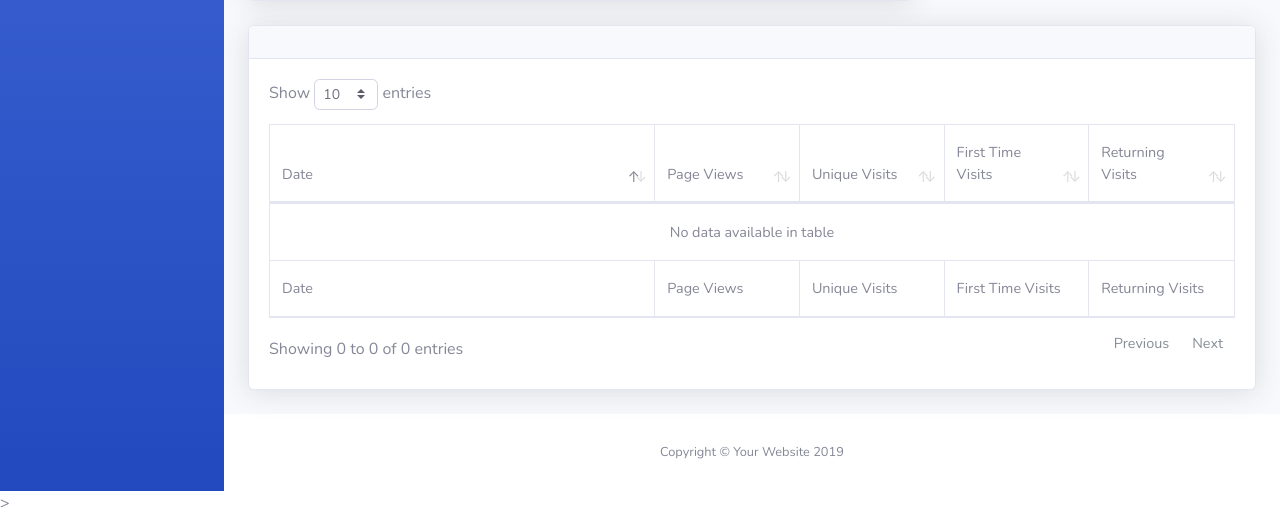
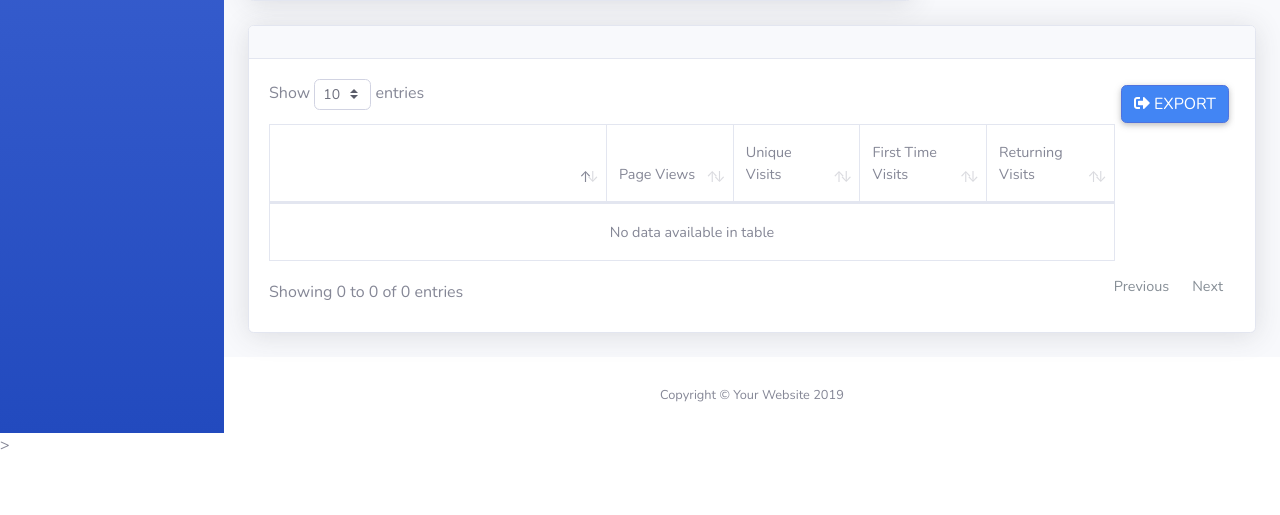
Before and after one commit to Spoken-tutorial/Spoken-Analytics-System, a Django app: template dashboard/templates/index.html in a window 1280 px wide. Shown: the part 759-1274 px from the top of the page. After the commit the page ends 1209 px from the top, so only its background shows below. Run offline with Django 3.2, Linux system fonts and the light colour scheme; the template is opened without the code that fills it: most values are stand-ins (such as "Sample title", 1, 10 or a date in 2020); parts of the project's set-up code (start-up, migrations or seed data) failed here and were passed over; some libraries are stand-ins or nearby versions.

Commit message:
add export to csv button for data table

```diff
--- a/dashboard/static/js/demo/chart-area-demo.js
+++ b/dashboard/static/js/demo/chart-area-demo.js
@@ -124,12 +124,7 @@ var graphDataTable = $('#graph-data-table').DataTable({
       ],
     columnDefs: [ { 'type': 'date', 'targets': [0],  }],
     order: [[ 0, 'asc' ]],
-    buttons: [
-        'copyHtml5',
-        'excelHtml5',
-        'csvHtml5',
-        'pdfHtml5'
-    ]
+    "lengthMenu": [[10, 25, 50, -1], [10, 25, 50, "All"]]
 });
 
 // Getting chart data from server
@@ -212,7 +207,7 @@ function fillDataToChartArrays(data) {
             })
 
             graph_data_table_array.push([
-                moment(key.fields.date).format('dddd, MMMM Do, YYYY'),
+                moment(key.fields.date).format('dddd MMMM Do YYYY'),
                 key.fields.page_views,
                 key.fields.unique_visits,
                 key.fields.first_time_visits,
@@ -919,3 +914,46 @@ function updateAverageCounters() {
     }
 
 }
+
+function downloadCSV(csv, filename) {
+    var csvFile;
+    var downloadLink;
+
+    // CSV file
+    csvFile = new Blob([csv], {type: "text/csv"});
+
+    // Download link
+    downloadLink = document.createElement("a");
+
+    // File name
+    downloadLink.download = filename;
+
+    // Create a link to the file
+    downloadLink.href = window.URL.createObjectURL(csvFile);
+
+    // Hide download link
+    downloadLink.style.display = "none";
+
+    // Add the link to DOM
+    document.body.appendChild(downloadLink);
+
+    // Click download link
+    downloadLink.click();
+}
+
+function exportTableToCSV(filename) {
+    var csv = [];
+    var rows = document.querySelectorAll("table tr");
+
+    for (var i = 0; i < rows.length; i++) {
+        var row = [], cols = rows[i].querySelectorAll("td, th");
+
+        for (var j = 0; j < cols.length; j++)
+            row.push(cols[j].innerText);
+
+        csv.push(row.join(","));
+    }
+
+    // Download CSV file
+    downloadCSV(csv.join("\n"), filename);
+}
--- a/dashboard/templates/index.html
+++ b/dashboard/templates/index.html
@@ -424,10 +424,10 @@
                       </div>
                       <div id="week-select-div" style="display: none" class="row">
                         <select id="graph-from-week" style="width: 6em; height: 25px; margin: 3px 0px 3px 3px; padding: 0px;" class="browser-default custom-select" onChange='getGraphData()'></select>
-                        <input id="graph-from-year" style="height: 25px; margin: 3px; width: 6em;" type="number" onChange='getGraphData()'>
+                        <input id="graph-from-year" style="height: 26px; margin: 2px; width: 6em;" type="number" onChange='getGraphData()'>
                         -
                         <select id="graph-to-week" style="width: 6em; height: 25px; margin: 3px 0px 3px 3px; padding: 0px;" class="browser-default custom-select" onChange='getGraphData()'></select>
-                        <input id="graph-to-year" style="height: 25px; margin: 3px 0px 0px 2px; width: 6em;" type="number" onChange='getGraphData()'>
+                        <input id="graph-to-year" style="height: 26px; margin: 2px 0px 0px 2px; width: 6em;" type="number" onChange='getGraphData()'>
                       </div>
                     </div>
                   </div>
@@ -483,25 +483,20 @@
             </div>
             <div class="card-body">
               <div class="table-responsive">
+                <button class="btn btn-primary" style="float: right" onclick="exportTableToCSV('summary.csv')">
+                  <span><i class="fas fa-sign-out-alt"></i></span>
+                 Export
+                </button>
                 <table class="table table-bordered display" id="graph-data-table" width="100%" cellspacing="0">
                   <thead>
                     <tr>
-                      <th>Date</th>
+                      <th></th>
                       <th>Page Views</th>
                       <th>Unique Visits</th>
                       <th>First Time Visits</th>
                       <th>Returning Visits</th>
                     </tr>
                   </thead>
-                  <tfoot>
-                    <tr>
-                      <th>Date</th>
-                      <th>Page Views</th>
-                      <th>Unique Visits</th>
-                      <th>First Time Visits</th>
-                      <th>Returning Visits</th>
-                    </tr>
-                  </tfoot>
                   <tbody>
                   </tbody>
                 </table>
```
